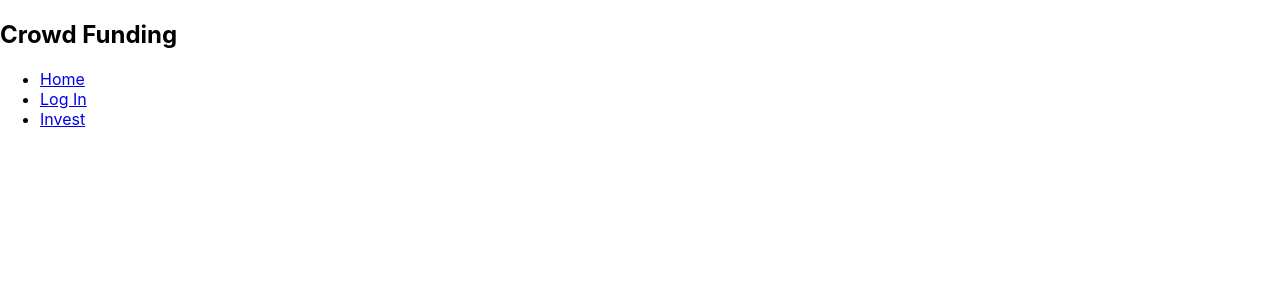
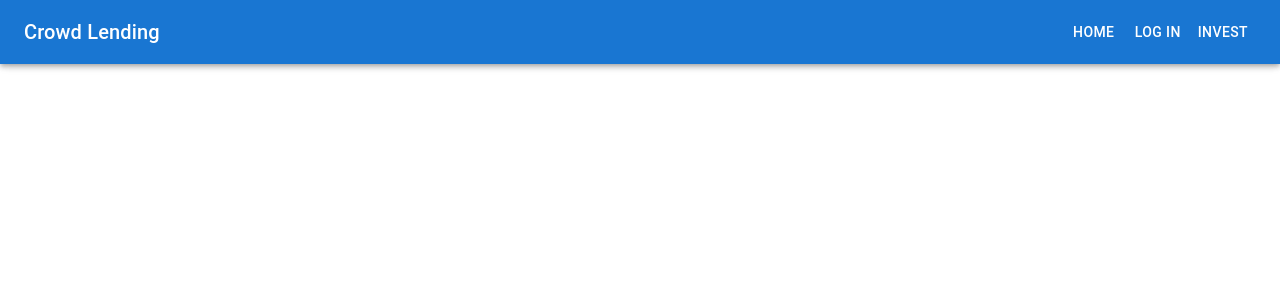
Before and after one commit to brian-ganzler/Crowd-Lending-App, a React (Create React App) app in the folder frontend/client/: page / in a window 1280 px wide. Shown: the top 300 px of the page. Built offline with nearby package versions, Linux system fonts and the light colour scheme; no server answers.

Commit message:
Changed navbar to material components

```diff
--- a/frontend/client/src/components/Navbar.js
+++ b/frontend/client/src/components/Navbar.js
@@ -1,15 +1,22 @@
-import { Link } from "react-router-dom";
-
+import AppBar from '@mui/material/AppBar';
+import Box from '@mui/material/Box';
+import Toolbar from '@mui/material/Toolbar';
+import Typography from '@mui/material/Typography';
+import Button from '@mui/material/Button';
 
 export default function Navbar() {
     return (
-        <nav className="navbar">
-            <h1 className="logo">Crowd Funding</h1>
-            <ul className="nav-links">
-                <li><Link to="/">Home</Link></li>
-                <li><Link to="/login">Log In</Link></li>
-                <li><Link to="/create-investor">Invest</Link></li>
-            </ul>
-        </nav>
+        <Box sx={{ flexGrow: 1 }}>
+            <AppBar position="fixed">
+                <Toolbar>
+                    <Typography variant="h6" sx={{ flexGrow: 1 }}>
+                        Crowd Lending
+                    </Typography>
+                    <Button color="inherit">Home</Button>
+                    <Button color="inherit">Log In</Button>
+                    <Button color="inherit">Invest</Button>
+                </Toolbar>
+            </AppBar>
+        </Box>
     );
 }
```
